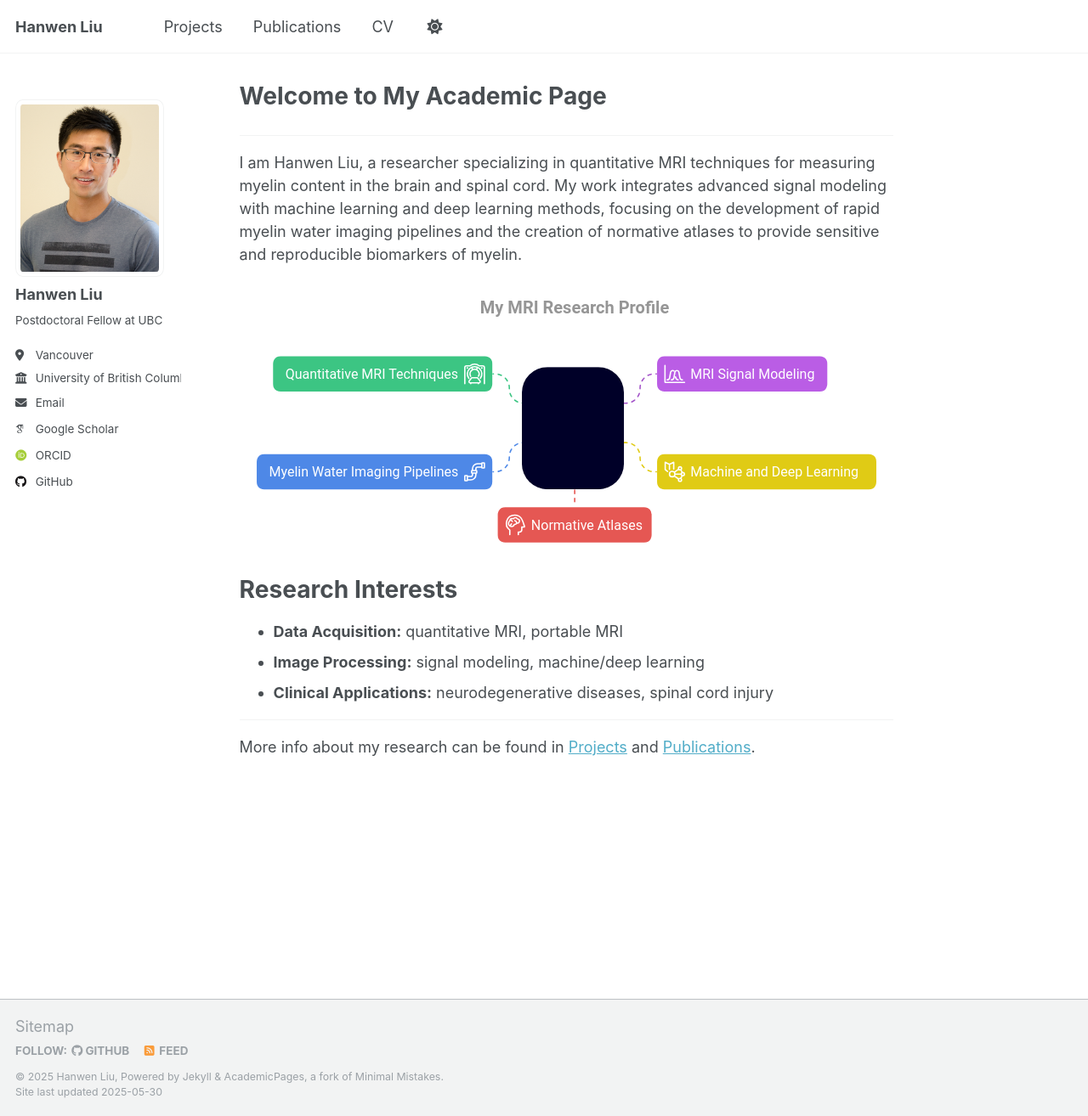
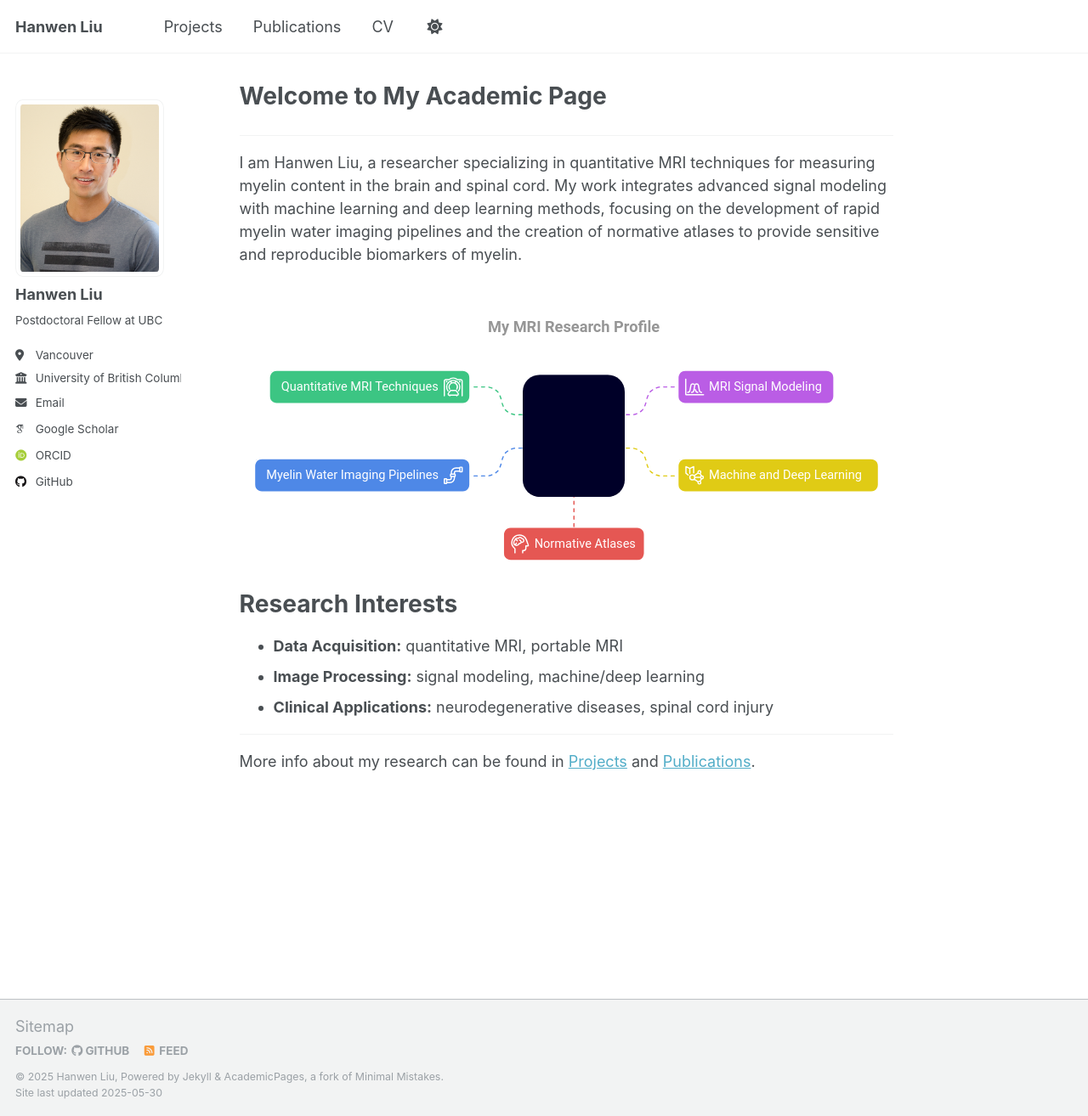
Before and after one commit to hanwencat/hanwencat.github.io, a Jekyll site: the page built from _pages/about.md, in a window 1280 px wide and 1314 px high. Shown: the whole window at 85% size. Built offline with Jekyll 4.4.1, drawn with Linux system fonts in a browser that asks for light colours; some web fonts are replaced.

Commit message:
adjust the svg size and position

```diff
--- a/_pages/about.md
+++ b/_pages/about.md
@@ -16,9 +16,9 @@ redirect_from:
 I am Hanwen Liu, a researcher specializing in quantitative MRI techniques for measuring myelin content in the brain and spinal cord. My work integrates advanced signal modeling with machine learning and deep learning methods, focusing on the development of rapid myelin water imaging pipelines and the creation of normative atlases to provide sensitive and reproducible biomarkers of myelin.
 <div style="text-align: center;">
   <div style="position: relative;">
-    <img src='/images/Research-hub-new.svg' style="margin-top: 0px; margin-bottom: 0px; width: 100%;">
-    <div style="position: absolute; top: calc(50% + 10px); left: calc(50% + 8px); transform: translate(-50%, -50%);">
-      <img src='/images/gifs/z.gif' style="width: 15vw; min-width: 65px; max-width: 120px; border-radius: 30px;">
+    <img src='/images/Research-hub-new2.svg' style="margin-top: 0px; margin-bottom: 0px; width: 100%;">
+    <div style="position: absolute; top: calc(50% + 10px); left: calc(51.1%); transform: translate(-50%, -50%);">
+      <img src='/images/gifs/z.gif' style="width: 15vw; min-width: 58px; max-width: 120px; border-radius: 20px;">
       <p style="font-size: 20px; margin-top: 10px;"> </p>
     </div>
   </div>
```
Also changed, not shown: images/Research-hub-new.svg, images/Research-hub-new1.svg (added), images/Research-hub-new2.svg (added).
